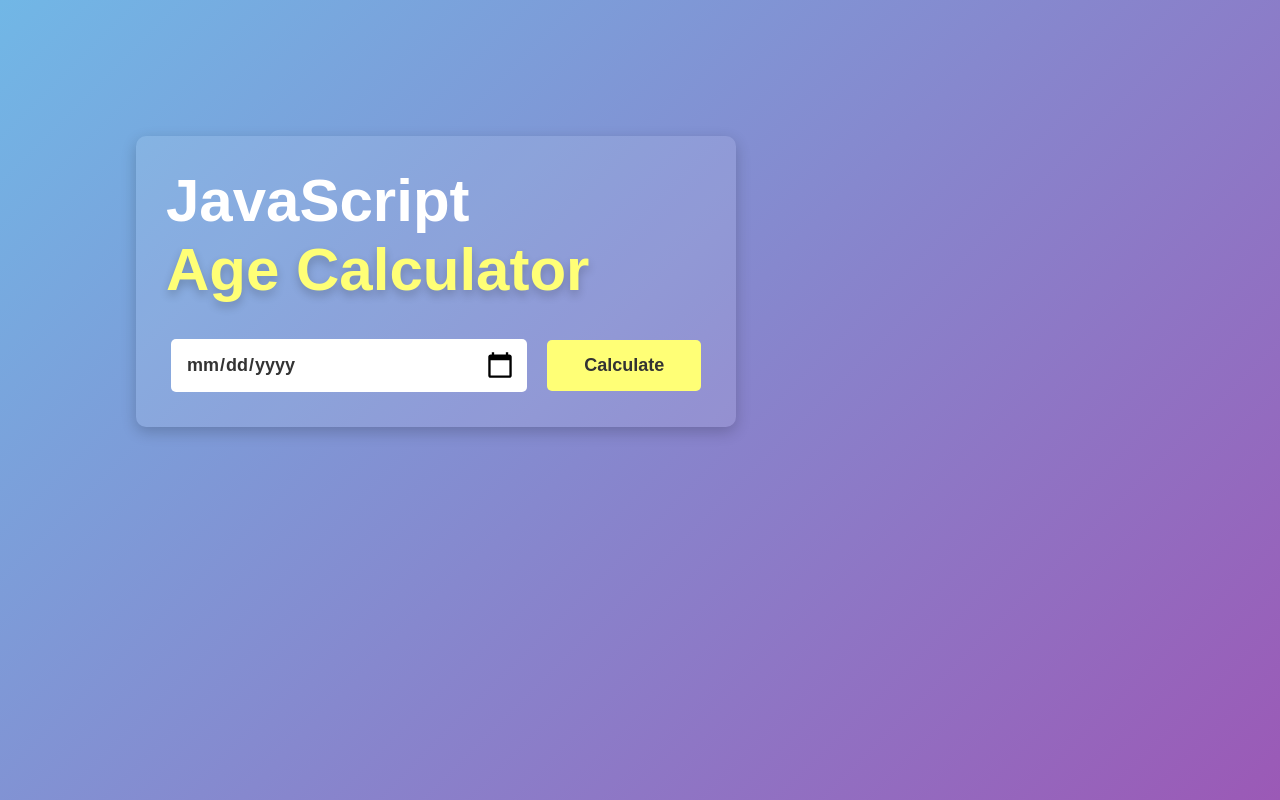
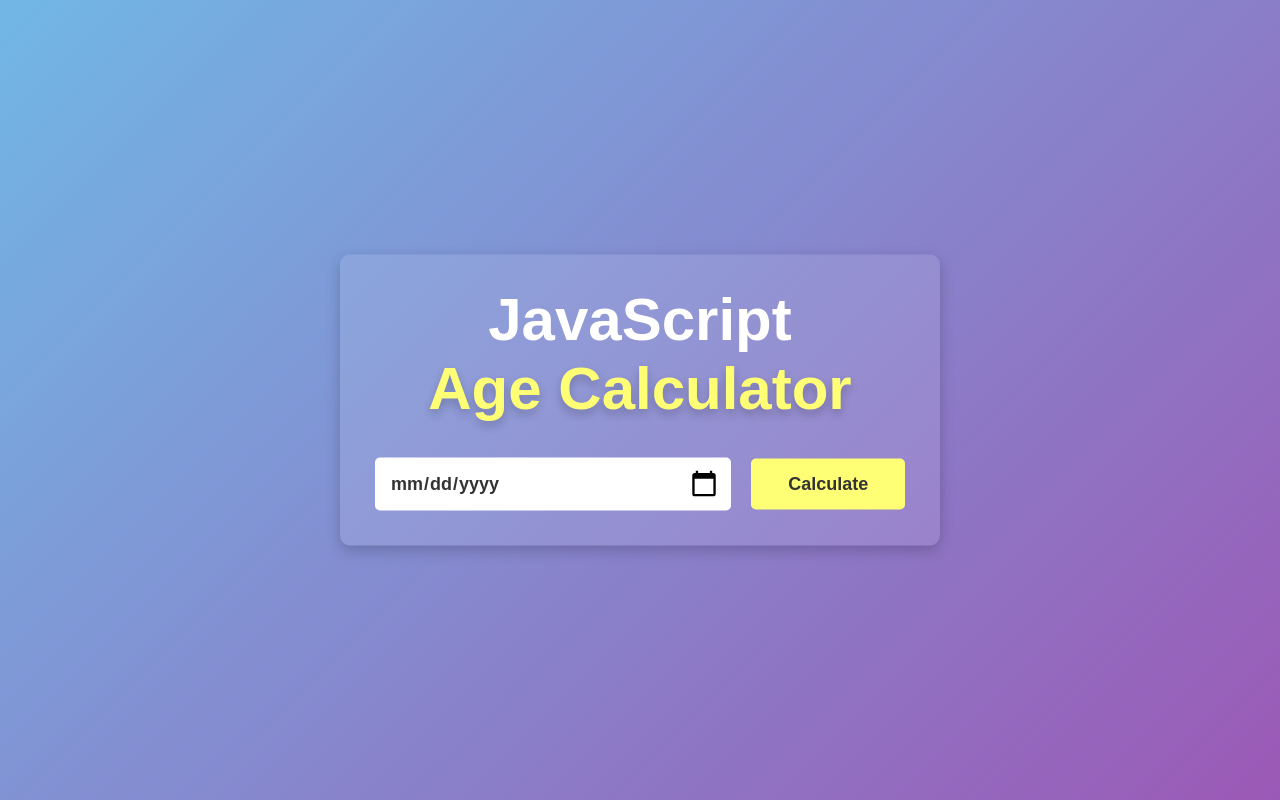
Before and after one commit to mikalPaudel/6.-Age-Calculator, a plain HTML site: page index.html in a window 1280 px wide. Drawn offline with Linux system fonts and the light colour scheme.

Commit message:
Center calculator layout and remove unnecessary styles for cleaner design

```diff
--- a/styles.css
+++ b/styles.css
@@ -16,8 +16,11 @@
 .calculator{
     width: 100%;
     max-width: 600px;
-    margin-left: 10%;
-    margin-top: 10%;
+    position: absolute;
+    top: 50%;
+    left: 50%;
+    transform: translate(-50%, -50%);
+    text-align: center;
     box-shadow: 0 5px 15px rgba(0,0,0,0.2);
     padding: 30px;
     border-radius: 10px;
@@ -36,8 +39,6 @@
     align-items: center;
     padding: 5px;
     border-radius: 10px;
-    /* background: rgba(255, 255, 255, 0.3);
-    box-shadow: 0 5px 15px rgba(0,0,0,0.2); */
     gap: 20px;
 }
 .input-box input{
@@ -83,7 +84,6 @@
     padding: 20px;
     border-radius: 10px;
     background: rgba(255, 255, 255, 0.3);
-    /* box-shadow: 0 5px 15px rgba(0,0,0,0.2); */
     text-align: center;
     font-size: 25px;
     font-weight: 600;
```
